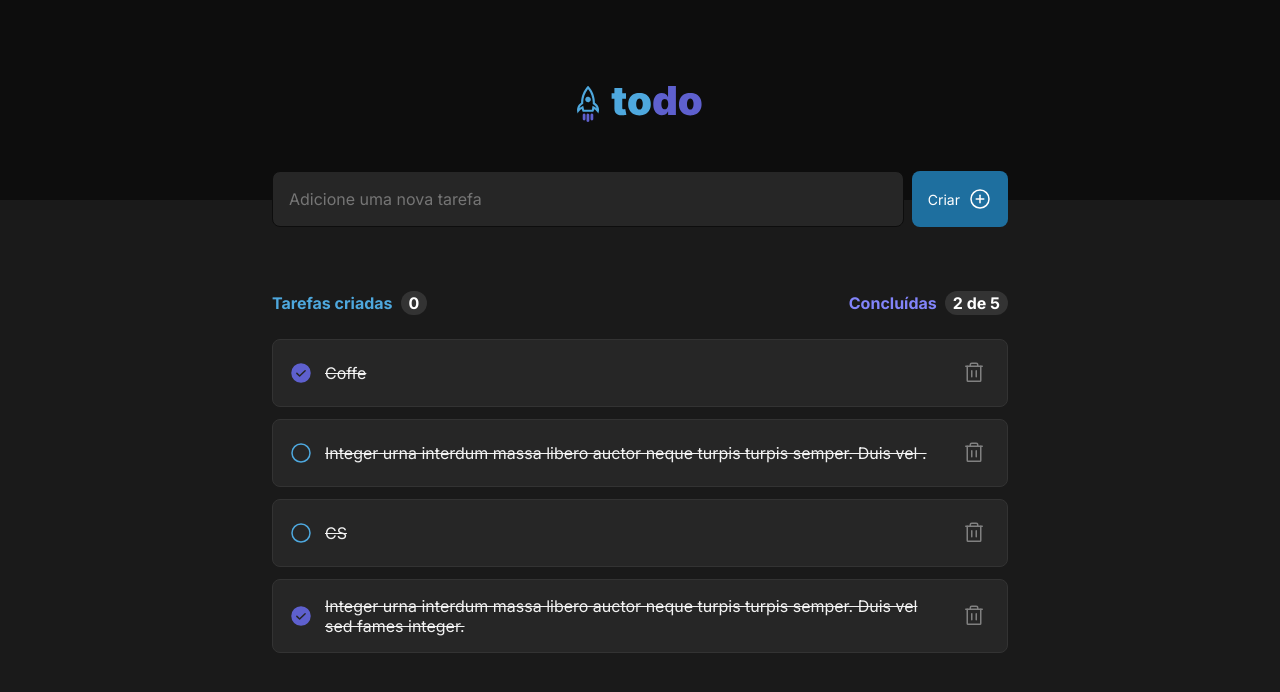
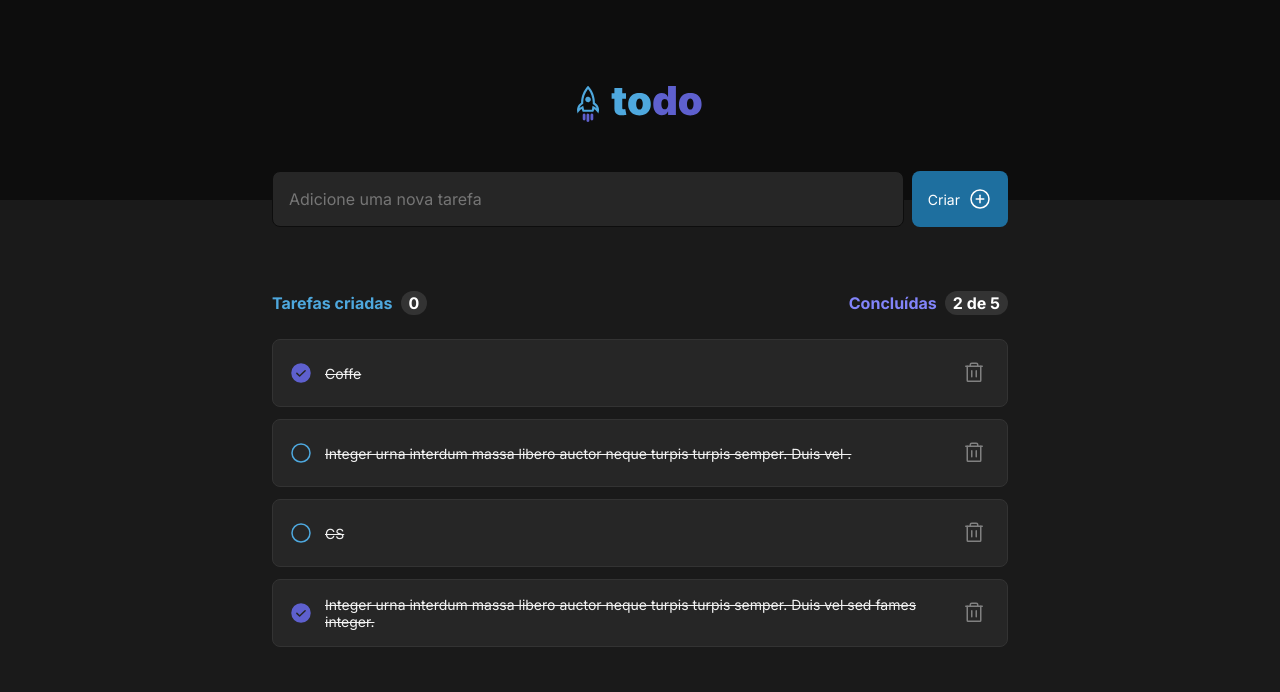
Before and after one commit to matheusTA/react-vite-to-do-list, a React (Vite) app: page / in a window 1280 px wide. Shown: the top 692 px of the page. Built offline with nearby package versions, Linux system fonts and the light colour scheme.

Commit message:
refactor: change color input when focus

```diff
--- a/src/components/Input/styles.ts
+++ b/src/components/Input/styles.ts
@@ -15,6 +15,10 @@ export const InputText = styled.input`
   background-color: var(--gray-500);
   border-radius: 0.5rem;
   outline: none;
+
+  :focus {
+    color: var(--gray-100);
+  }
 `;
 
 export const Button = styled.button`
--- a/src/pages/Home/components/ListItem/styles.ts
+++ b/src/pages/Home/components/ListItem/styles.ts
@@ -23,6 +23,8 @@ export const Item = styled.div`
 
 export const Title = styled.p`
   flex: 1;
+  font-size: 0.875rem;
+  font-weight: 400;
   color: var(--gray-100);
   text-decoration-line: line-through;
 `;
```
